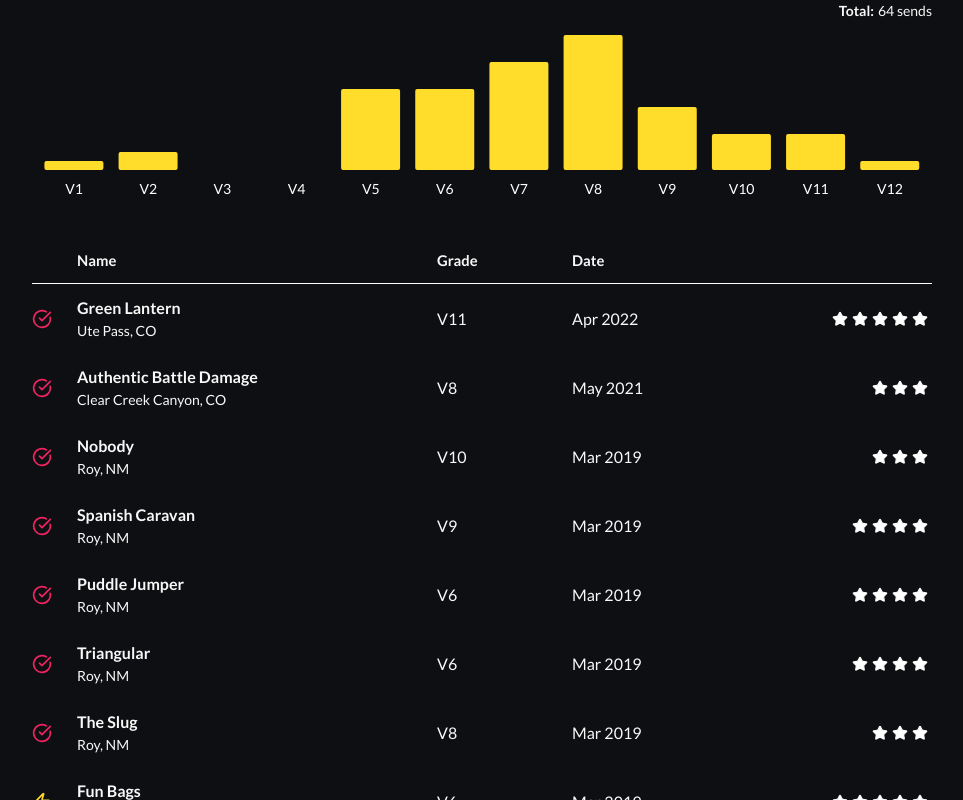
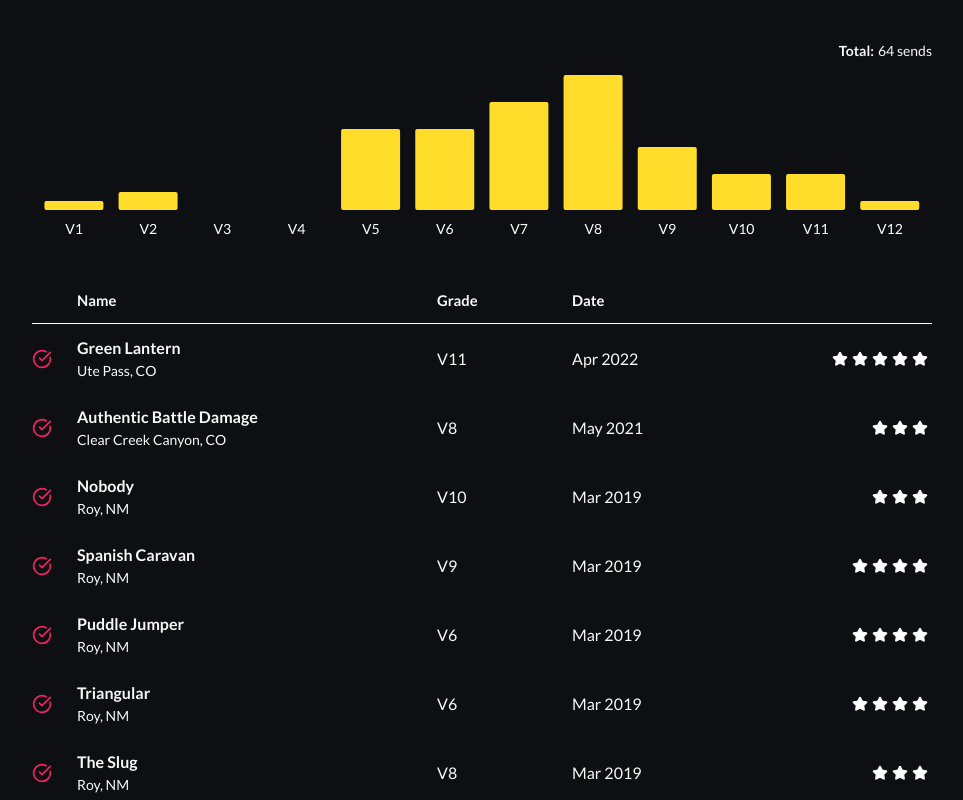
Before and after one commit to trentgillis/logbook, a React (Vite) app: page / in a window 1280 px wide. Shown: the top 800 px of the page, without its empty margins (158-1121 px from the left). Built offline with nearby package versions, Linux system fonts and the light colour scheme.

Commit message:
add padding for large resolution screens

```diff
--- a/src/components/Container/Container.module.css
+++ b/src/components/Container/Container.module.css
@@ -7,7 +7,7 @@
 @media only screen and (min-width: 900px) {
   .container {
     grid-template-columns: 1fr 900px 1fr;
-    padding: 0;
+    padding: 40px 0;
   }
 
   .container > * {
```
